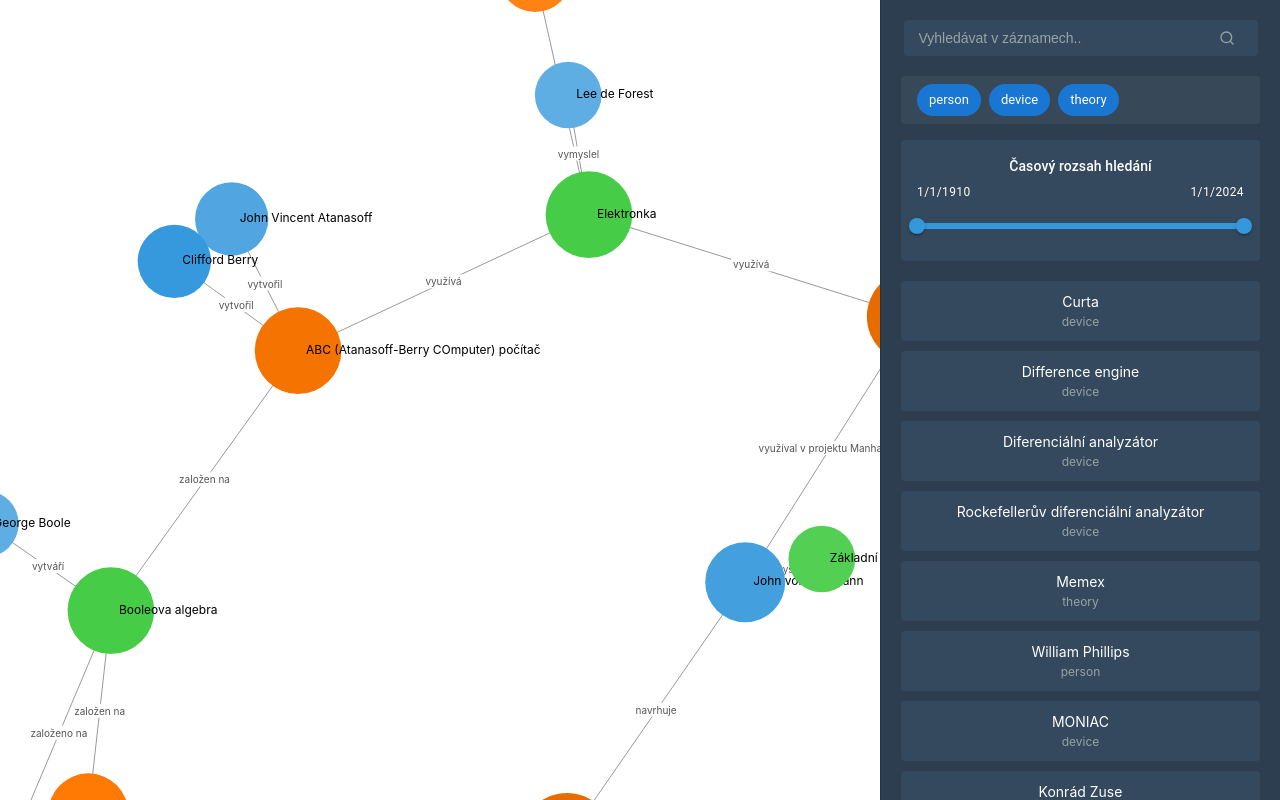
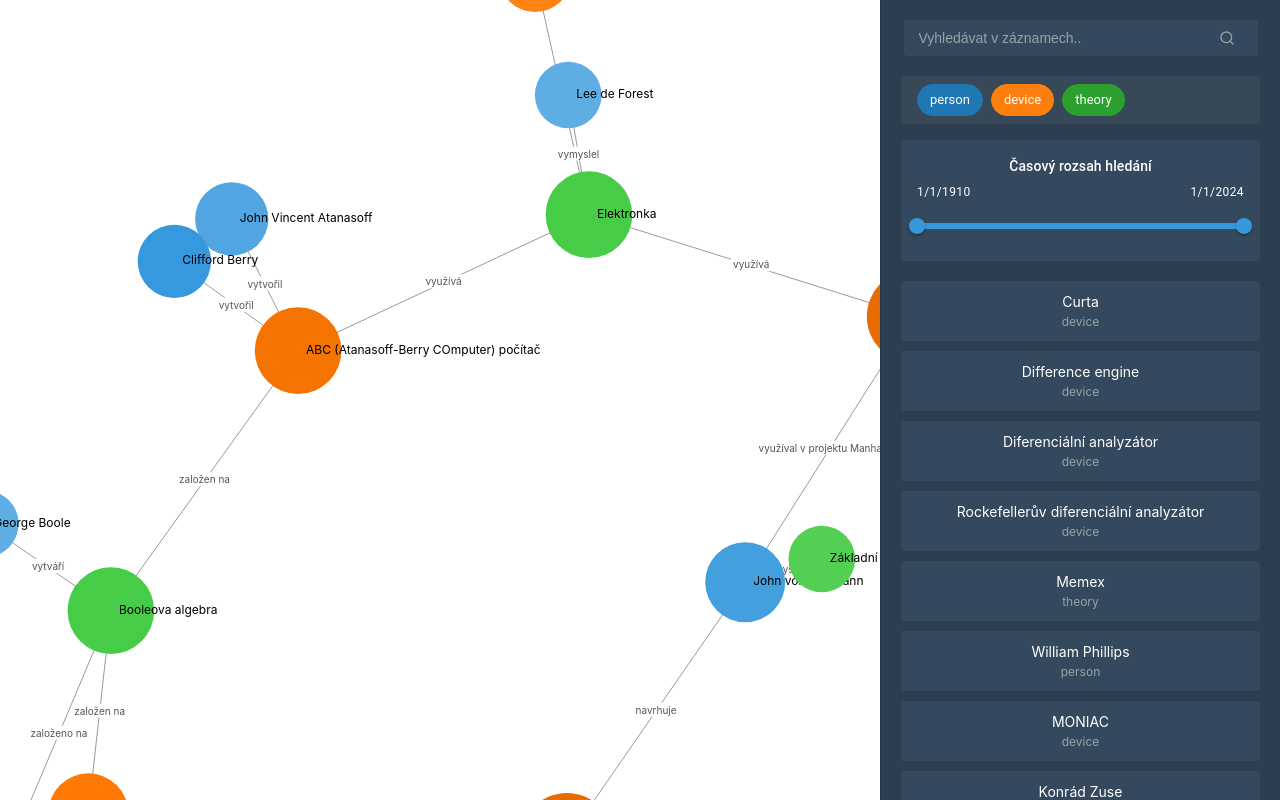
Before and after one commit to cvirlik/viz-project, a React (Create React App) app in the folder viz-project/: page / in a window 1280 px wide. Built offline with nearby package versions, Linux system fonts and the light colour scheme.

Commit message:
Change color of archetype filter

```diff
--- a/viz-project/src/components/ArchetypeFilter.tsx
+++ b/viz-project/src/components/ArchetypeFilter.tsx
@@ -1,5 +1,6 @@
 import React from 'react';
 import { Box, Chip } from '@mui/material';
+import * as d3 from 'd3'; // Change to our color scheme later
 import historicalData from '../data/historical-data.json';
 import '../styles/ArchetypeFilter.css';
 
@@ -27,7 +28,19 @@ const ArchetypeFilter: React.FC<ArchetypeFilterProps> = ({
           key={index}
           label={archetype.name}
           onClick={() => handleChipClick(index)}
-          color={selectedArchetypes.includes(index) ? 'primary' : 'default'}
+          sx={{
+            backgroundColor: selectedArchetypes.includes(index)
+              ? d3.schemeCategory10[index % 10]
+              : 'transparent',
+            color: selectedArchetypes.includes(index)
+              ? 'white'
+              : d3.schemeCategory10[index % 10],
+            border: `1px solid ${d3.schemeCategory10[index % 10]}`,
+            '&:hover': {
+              backgroundColor: d3.schemeCategory10[index % 10],
+              color: 'white',
+            },
+          }}
           className="archetype-chip"
         />
       ))}
```
